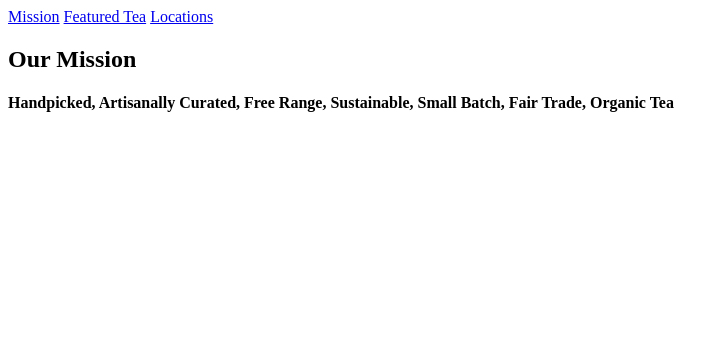
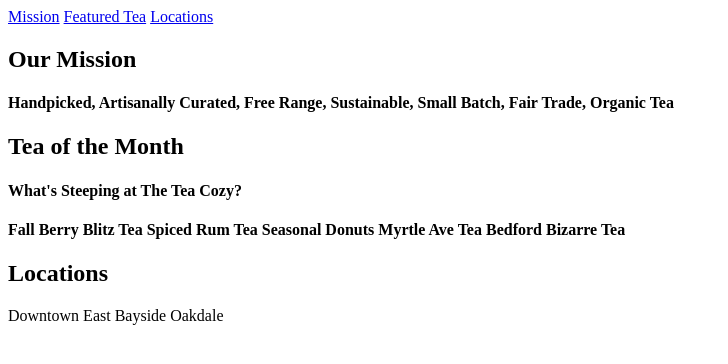
Before and after one commit to smithna84/TeaCozy, a plain HTML site: page index.html in a window 1280 px wide. Shown: the whole page, without its empty margins (0-728 px from the left). Drawn offline with Linux system fonts and the light colour scheme.

Commit message:
details on mission, tea and locations updated

```diff
--- a/index.html
+++ b/index.html
@@ -28,10 +28,21 @@
 
       <!-- Teas -->
       <div class="tea">
+        <h2>Tea of the Month</h2>
+        <h4>What's Steeping at The Tea Cozy?<h4>
+          <span>Fall Berry Blitz Tea</span>
+          <span>Spiced Rum Tea</span>
+          <span>Seasonal Donuts</span>
+          <span>Myrtle Ave Tea</span>
+          <span>Bedford Bizarre Tea</span>
       </div>
 
       <!-- Locations -->
       <div class="locations">
+        <h2>Locations</h2>
+        <span>Downtown</span>
+        <span>East Bayside</span>
+        <span>Oakdale</span>
       </div>
     </div>
 
```
